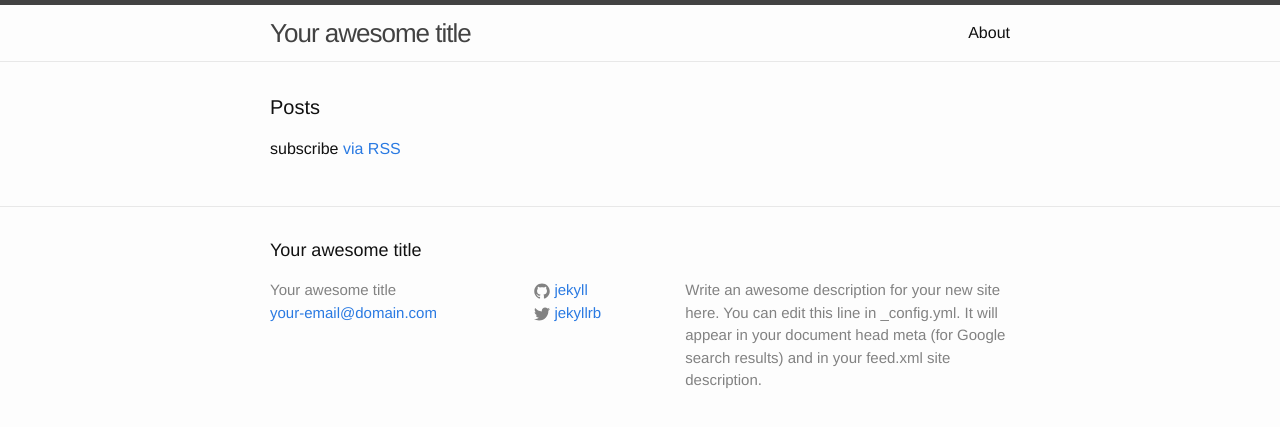
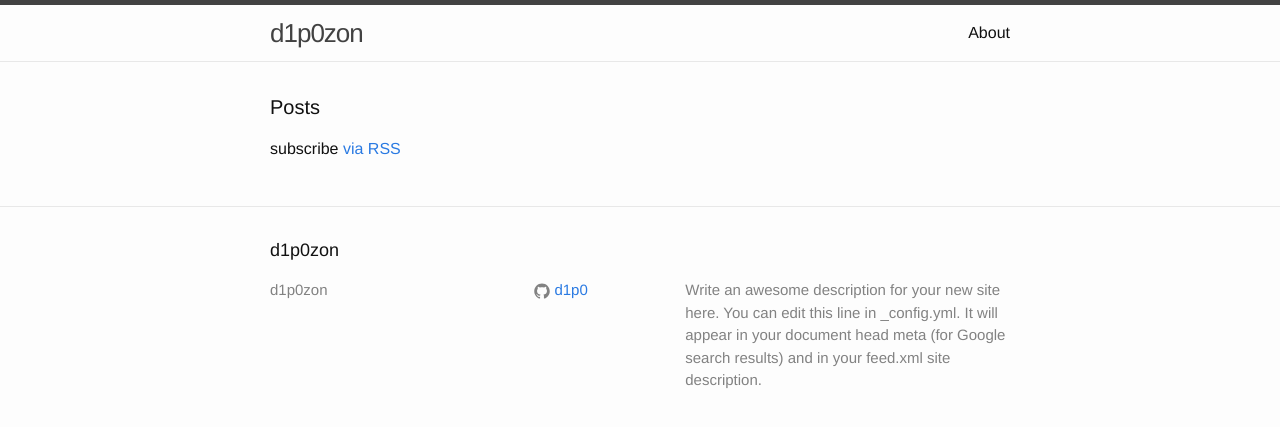
Before and after one commit to D1P0/D1P0.github.io, a Jekyll site: the page built from index.html, in a window 1280 px wide. Shown: the top 427 px of the page. Built offline with Jekyll 4.4.1, drawn with Linux system fonts in a browser that asks for light colours.

Commit message:
Update _config.yml

```diff
--- a/_config.yml
+++ b/_config.yml
@@ -6,16 +6,16 @@
 # 'jekyll serve'. If you change this file, please restart the server process.
 
 # Site settings
-title: Your awesome title
-email: your-email@domain.com
+title: d1p0zon
+email:
 description: > # this means to ignore newlines until "baseurl:"
   Write an awesome description for your new site here. You can edit this
   line in _config.yml. It will appear in your document head meta (for
   Google search results) and in your feed.xml site description.
 baseurl: "" # the subpath of your site, e.g. /blog
 url: "http://yourdomain.com" # the base hostname & protocol for your site
-twitter_username: jekyllrb
-github_username:  jekyll
+twitter_username:
+github_username:  d1p0
 
 # Build settings
 markdown: kramdown
```
